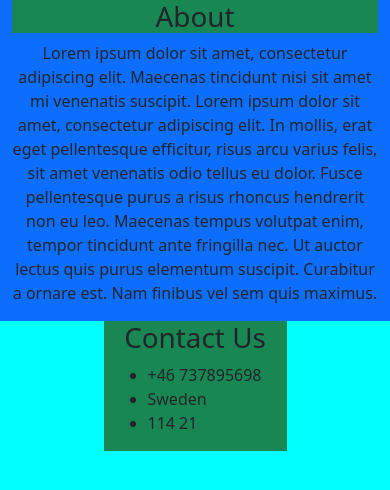
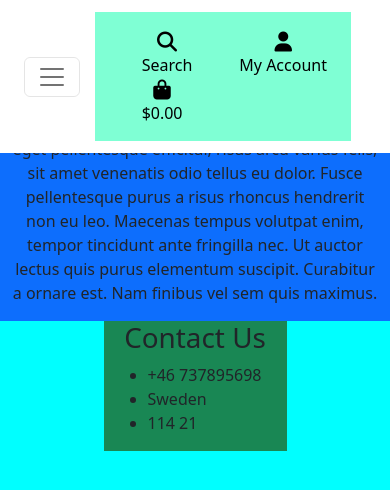
Before and after one commit to Anelairam/mile5, a Django app: page / in a window 390 px wide. Shown: the top 490 px of the page. Run offline with Django 4.2, Linux system fonts and the light colour scheme; some libraries are stand-ins or nearby versions.

Commit message:
Setup the mobile navigation bar

```diff
--- a/static/css/base.css
+++ b/static/css/base.css
@@ -5,3 +5,17 @@ html {
 body {
     background-color: aqua;
 }
+
+#mobile-icon-list {
+    background-color: aquamarine !important;
+    padding-top: 5%;
+}
+
+#list-of-items{
+    padding-left: 0;
+}
+
+.icon-list {
+    margin-left: 15%;
+    justify-content: space-between;
+}
--- a/templates/base.html
+++ b/templates/base.html
@@ -33,11 +33,12 @@
   </head>
   <body>
     <header class="container-fluid fixed-top">
+        <!--Logo, search ^ Account bar-->
         <div id="topnav" class="row bg-white pt-lg-2 d-none d-lg-flex">
             <!--Logo content-->
             <div class="col-12 col-lg-4 my-auto py-1 py-lg-0 text-center text-lg-left">
                 <a href="{% url 'home' %}" class="nav-lin main-logo-link">
-                    <h2>Logo goes here</h2>
+                    <h2>ImageLand</h2>
                 </a>
             </div>
             <!--Search content-->
@@ -58,7 +59,7 @@
             <!--Account content-->
             <div class="col-12 col-lg-4 my-auto py-1 py-lg-0">
                 <div class="row">
-                    <div class="col dropdown">
+                    <div class="col dropdown py-2">
                         <a class="btn btn-secondary dropdown-toggle" href="#" role="button" id="dropdownMenuLink" data-bs-toggle="dropdown" aria-expanded="false">
                             <i class="fas fa-user fa-lg"></i>My Account
                         </a>
@@ -78,7 +79,7 @@
                     </div>
                     <div class="col">
                         <a class="{% if grand_total %}text-info font-weight-bold{% else %}text-black{% endif %} nav-link" href="">
-                            <div class="text-center">
+                            <div class="text-center py-2">
                                 <div><i class="fas fa-shopping-bag fa-lg"></i></div>
                                 <p class="my-0">
                                     {% if grand_total %}
@@ -91,6 +92,53 @@
                         </a>
                     </div>
                 </div>
+            </div>
+        </div>
+        <!--Navigation bar-->
+        <div class="row bg-white py-1">
+            <div class="col-md-10 offset-md-1">
+                <nav class="navbar navbar-expand-lg navbar-light w-100">
+                    <div class="container-fluid">
+                        <button class="navbar-toggler" type="button" data-bs-toggle="collapse" data-bs-target="#navbarNavDropdown" aria-controls="navbarNavDropdown" aria-expanded="false" aria-label="Toggle navigation">
+                            <span class="navbar-toggler-icon"></span>
+                        </button>
+                        {% include 'includes/mobile_header.html' %}
+                        <div class="collapse navbar-collapse" id="navbarNavDropdown">
+                            <ul class="navbar-nav">
+                                <li class="nav-item">
+                                    <a class="nav-link active" aria-current="page" href="#">Home</a>
+                                </li>
+                                <li class="nav-item">
+                                    <a class="nav-link" href="#">About</a>
+                                </li>
+                                <li class="nav-item dropdown">
+                                    <a class="nav-link dropdown-toggle" href="#" id="navbarDropdownMenuLink" role="button" data-bs-toggle="dropdown" aria-expanded="false">
+                                    Products
+                                    </a>
+                                    <ul class="dropdown-menu" aria-labelledby="navbarDropdownMenuLink">
+                                    <li><a class="dropdown-item" href="#">Action</a></li>
+                                    <li><a class="dropdown-item" href="#">Another action</a></li>
+                                    <li><a class="dropdown-item" href="#">Something else here</a></li>
+                                    </ul>
+                                </li>
+                                <li class="nav-item dropdown">
+                                    <a class="nav-link dropdown-toggle" href="#" id="navbarDropdownMenuLink" role="button" data-bs-toggle="dropdown" aria-expanded="false">
+                                    Courses
+                                    </a>
+                                    <ul class="dropdown-menu" aria-labelledby="navbarDropdownMenuLink">
+                                    <li><a class="dropdown-item" href="#">Action</a></li>
+                                    <li><a class="dropdown-item" href="#">Another action</a></li>
+                                    <li><a class="dropdown-item" href="#">Something else here</a></li>
+                                    </ul>
+                                </li>
+
+                                <li class="nav-item">
+                                    <a class="nav-link" href="#">Contact Us</a>
+                                </li>
+                            </ul>
+                        </div>
+                    </div>
+                </nav>
             </div>
         </div>
     </header>
--- /dev/null
+++ b/templates/includes/mobile_header.html
@@ -0,0 +1,72 @@
+<div class="container-md bg-white d-lg-none w-75" id="mobile-icon-list">
+    <div class="row">
+        <div class="col">
+            <!--Search dropdown button-->
+            <ul id="list-of-items">
+                <li class="list-inline-item icon-list">
+                    <a class="text-black nav-link d-block d-lg-none" href="#" role="button" id="mobile-search" data-bs-toggle="dropdown" aria-haspopup="true" aria-expanded="false">
+                        <div class="text-center">
+                            <div><i class="fas fa-search fa-lg"></i></div>
+                            <p class="my-0">Search</p>
+                        </div>
+                    </a>
+
+                    <ul class="dropdown-menu w-100" aria-labelledby="mobile-search">
+                        <li>
+                            <form class="form w-100" method="GET" action="">
+                                <div class="input-group w-100">
+                                    <input class="form-control border border-black rounded-0" type="text" name="q" placeholder="Search our site">
+                                    <div class="input-group-append">
+                                        <button class="form-control form-control btn btn-black border border-black rounded-0" type="submit">
+                                            <span class="icon">
+                                                <i class="fas fa-search"></i>
+                                            </span>
+                                        </button>
+                                    </div>
+                                </div>
+                            </form>
+                        </li>
+                    </ul>
+                </li>
+                </li>
+                <!--Account dropdown button-->
+                <li class="list-inline-item icon-list">
+                    <a class="text-black nav-link d-block d-lg-none" href="#" role="button" id="dropdownAccount" data-bs-toggle="dropdown" aria-haspopup="true" aria-expanded="false">
+                        <div class="text-center">
+                            <div><i class="fas fa-user fa-lg"></i></div>
+                            <p class="my-0">My Account</p>
+                        </div>
+                    </a>
+
+                    <ul class="dropdown-menu w-100" aria-labelledby="dropdownAccount">
+                        {% if request.user.is_authenticated %}
+                                {% if request.user.is_superuser %}
+                                <li><a href="" class="dropdown-item">Product Management</a></li>
+                                {% endif %}
+                                <li><a href="" class="dropdown-item">My Profile</a></li>
+                                <li><a href="{% url 'account_logout' %}" class="dropdown-item">Logout</a></li>
+                        {% else %}
+                            <li><a href="{% url 'account_signup' %}" class="dropdown-item">Register</a></li>
+                            <li><a href="{% url 'account_login' %}" class="dropdown-item">Login</a></li>
+                        {% endif %}
+                    </ul>
+                </li>
+                <!--Shopping bag button-->
+                <li class="list-inline-item icon-list">
+                    <a class="{% if grand_total %}text-primary font-weight-bold{% else %}text-black{% endif %} nav-link d-block d-lg-none" href="">
+                        <div class="text-center">
+                            <div><i class="fas fa-shopping-bag fa-lg"></i></div>
+                            <p class="my-0">
+                                {% if grand_total %}
+                                    ${{ grand_total|floatformat:2 }}
+                                {% else %}
+                                    $0.00
+                                {% endif %}
+                            </p>
+                        </div>
+                    </a>
+                </li>
+            </ul>
+        </div>
+    </div>
+</div>
```
